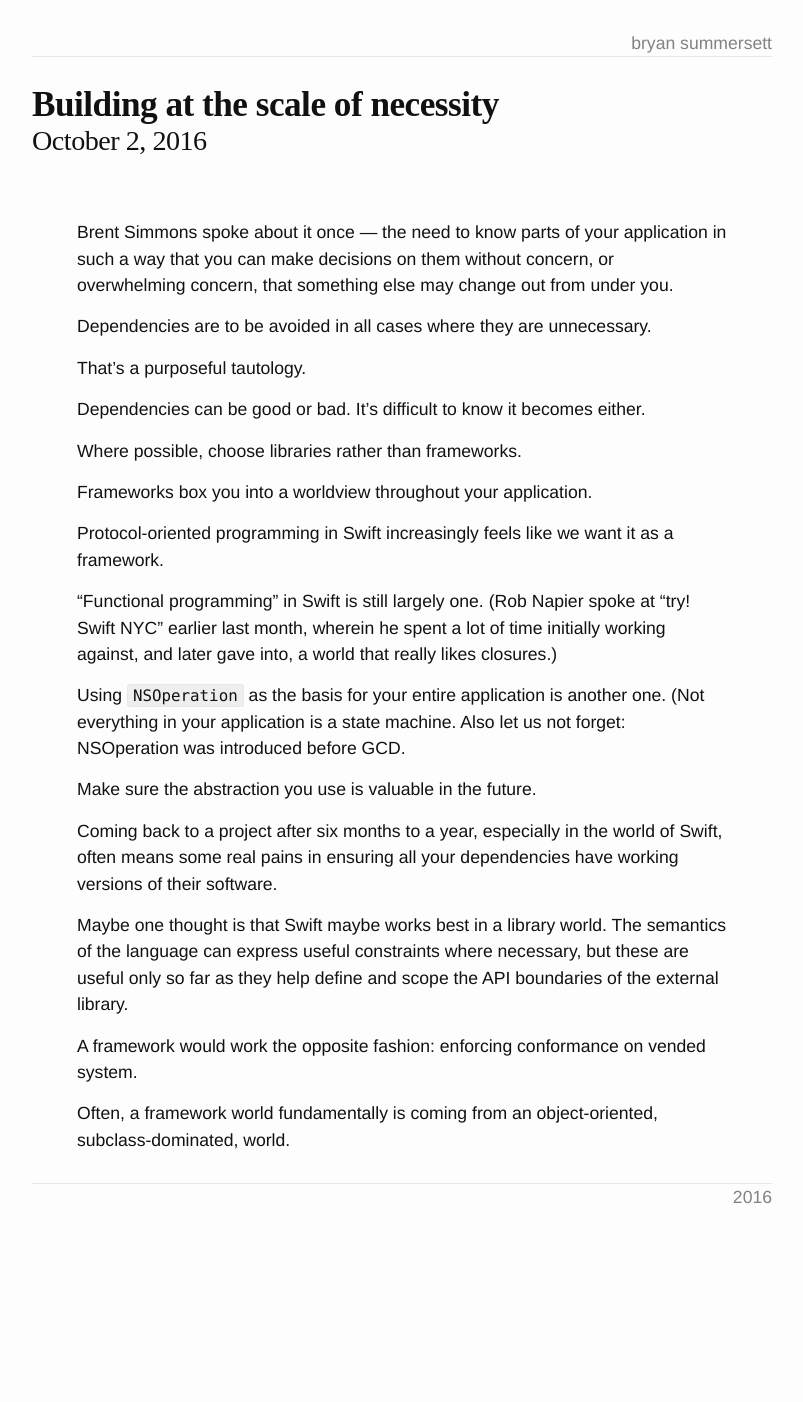
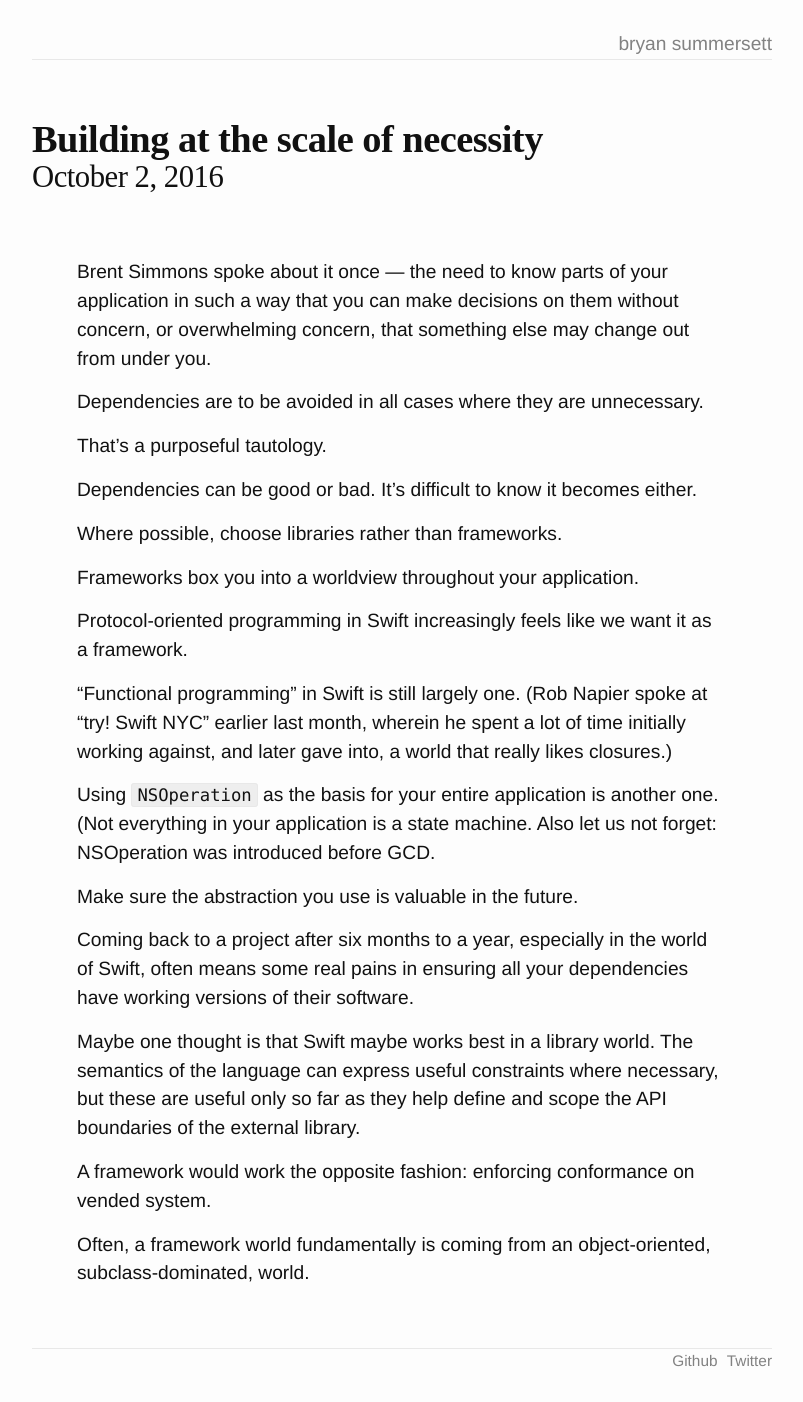
Before and after one commit to bryansum/bsumm.net, a Jekyll site: the page built from index.html, in a window 1280 px wide. Shown: the whole page, without its empty margins (238-1041 px from the left). Built offline with Jekyll 4.4.1, drawn with Linux system fonts in a browser that asks for light colours; before the commit the page ends 1241 px from its top, so only the background shows below that.

Commit message:
Fixing up layout some more

```diff
--- a/_includes/footer.html
+++ b/_includes/footer.html
@@ -1,7 +1,8 @@
 <footer class="site-footer">
 	<div class="wrapper">
 		<div class="nav-text">
-			{{ 'now' | date: "%Y" }}
+			<a href="https://github.com/{{github_username}}">Github</a>
+			<a href="https://twitter.com/{{twitter_username}}">Twitter</a>
 		</div>
 	</div>
 </footer>
--- a/_includes/post_detail.html
+++ b/_includes/post_detail.html
@@ -9,34 +9,9 @@
     </h1>
   </header>
 
-  {% if page.coffee %}
-  <div class="post-drink">
-    <img src="/images/glyphs/coffee.png">
-    <div class="details">
-      {{ page.coffee | markdownify }}
-    </div>
-  </div>
-  {% endif %}
-
-  <div class="post-photos">
-    {% assign date_string = page.date | date: "%Y-%m-%d" %}
-    {% for static_file in site.static_files %}
-    {% if static_file.path contains date_string  %}
-    <img class="photo" src="{{ static_file.path | prepend: site.baseurl }}">
-    {% endif %}
-    {% endfor %}
-  </div>
+  <div class="spacer"></div>
 
   {{ content }}
-
-  {% if page.cocktail %}
-  <div class="post-drink">
-    <div class="details">
-        {{ page.cocktail | markdownify }}
-    </div>
-    <img src="/images/glyphs/cocktail.png">
-  </div>
-  {% endif %}
 
 </article>
 
--- a/_sass/_layout.scss
+++ b/_sass/_layout.scss
@@ -14,23 +14,32 @@
 		color: $grey-color;
 	}
 	a, a:visited, a:hover {
+		color: $grey-color;
 		text-decoration: none;
 	}
 }
 
-.site-header {
-	.nav-text {
-		border-bottom: 1px solid $grey-color-light;
-		margin: $spacing-unit auto 0 auto;
+.site-header .nav-text {
+	border-bottom: 1px solid $grey-color-light;
+	margin: $spacing-unit auto 0 auto;
+}
+
+.site-footer .nav-text {
+	border-top: 1px solid $grey-color-light;
+	margin: 0 auto $spacing-unit auto;
+
+	font-size: 80%;
+	a {
+		display: inline-block;
+		margin-left: 5px;
 	}
 }
 
-.site-footer {
-	.nav-text {
-		border-top: 1px solid $grey-color-light;
-		margin: 0 auto $spacing-unit auto;
-	}
+.spacer {
+    margin: $spacing-unit auto;
+    @extend %clearfix;
 }
+
 
 /**
  * Posts
@@ -61,127 +70,17 @@
     }
 }
 
-@include media-query($on-laptop) {
-    .post-title {
-        font-size: 1.5em;
-    }
-}
-
-$image-size: 100px;
-$image-size-small: 75px;
-
-.post-drink {
-    margin: $spacing-unit auto;
-
-    display: flex;
-    align-items: center;
-    justify-content: center;
-
-    img {
-        min-width: $image-size;
-        width: $image-size;
-        height: $image-size;
-        min-height: $image-size;
-        padding: 0 10px 10px 0; // Padding on right side (left-aligned image)
-    }
-    .details + img {
-        padding: 0 0 10px 10px; // Padding on left side (right-aligned image)
-    }
-
-    .details {
-        max-width: 500px;
-
-        p {
-            line-height: 1.4em;
-        }
-        p:last-child {
-            margin-bottom: 0;
-        }
-    }
-
-    @extend %clearfix;
-}
-
-@include media-query($on-laptop) {
-    .post-drink {
-        margin: $spacing-unit/2 auto;
-
-        font-size: 0.8em;
-
-        img {
-            min-width: $image-size-small;
-            width: $image-size-small;
-            min-height: $image-size-small;
-            height: $image-size-small;
-            padding: 0 8px 8px 0; // Padding on right side (left-aligned image)
-        }
-        .details + img {
-            padding: 0 0 8px 8px; // Padding on left side (right-aligned image)
-        }
-    }
-}
-
-$image-size: 240px;
-
-.post-photos {
-    margin: $spacing-unit auto;
-
-    img {
-        display: block;
-        float: left;
-        width: $image-size;
-        height: $image-size;
-        background-color: #eee;
-    }
-
-    img:first-child {
-        margin-right: 10px;
-    }
-
-    img:last-child {
-        margin-left: 10px;
-    }
-
-    @extend %clearfix;
-}
-
-@include media-query($on-laptop) {
-    .post-photos {
-        margin: $spacing-unit/2 auto;
-
-        img {
-            margin: $spacing-unit/2 auto;
-            float: none;
-        }
-        img:first-child {
-            margin-right: auto;
-        }
-        img:last-child {
-            margin-left: auto;
-        }
-    }
-}
-
 .post {
     > p {
         max-width: 650px;
         margin-left: auto;
         margin-right: auto;
     }
-
-    img[alt=feelinblue] {
-        display: block;
-        width: 250px;
-        height: 270px;
-        background-color: #eee;
-        margin: $spacing-unit/2 auto;
-    }
 }
 
-/** Navigation
-*/
+/** Navigation */
 .nav {
-    margin: $spacing-unit/2 0;
+    margin: $spacing-unit 0;
     font-weight: 300;
 
     @extend %clearfix;
--- a/css/main.scss
+++ b/css/main.scss
@@ -7,7 +7,7 @@
 
 // Our variables
 $base-font-family: "SF UI Text", Helvetica, Arial, sans-serif;
-$base-font-size:   1.1em;
+$base-font-size:   1.2em;
 $base-font-weight: 300;
 $small-font-size:  $base-font-size * 0.875;
 $base-line-height: 1.5;
```
